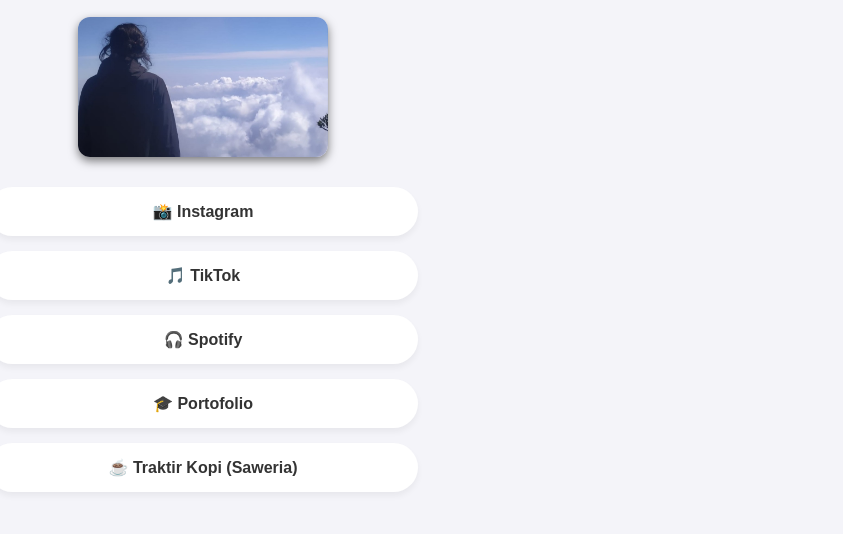
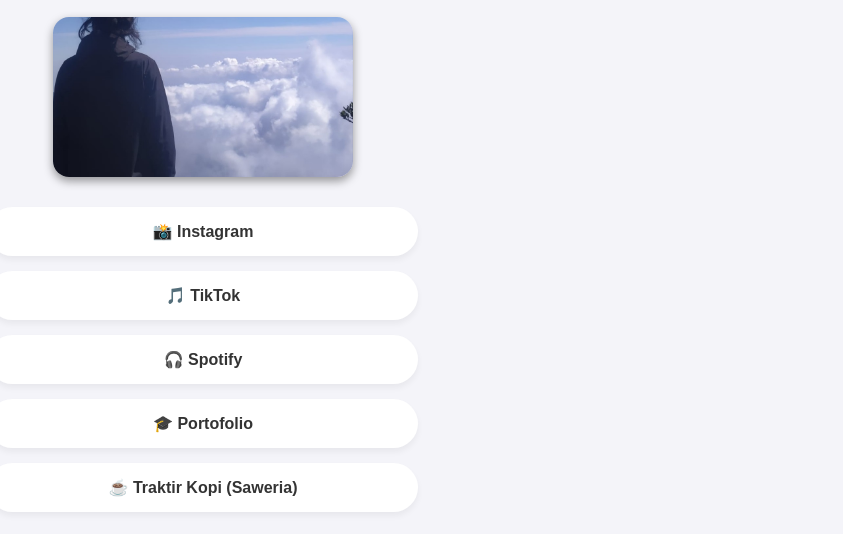
Before and after one commit to rizkyputraaprtm-ctrl/rizkyputrapratama, a plain HTML site: page index.html in a window 1280 px wide. Shown: the part 280-814 px from the top of the page, without its empty margins (437-1280 px from the left). Drawn offline with Linux system fonts and the light colour scheme.

Commit message:
Update style.css

```diff
--- a/style.css
+++ b/style.css
@@ -92,12 +92,13 @@ body.dark-mode .tombol-link:hover {
 }
 
 .foto-persegi-panjang {
-    width: 100%;
-    max-width: 250px; /* Batasi lebar maksimalnya agar tidak terlalu melebar */
-    height: 140px;    /* Ubah tinggi foto jadi lebih kecil (bisa diatur sesuai selera) */
-    object-fit: cover; /* Agar foto tetap rapi dan tidak gepeng */
-    border-radius: 12px; /* Membuat sudutnya melengkung halus */
+    width: 90%;
+    max-width: 300px;         /* Ukuran lebar disamakan agar mirip tombol/ikon di atasnya */
+    height: 160px;            /* Tinggi kotak persegi panjang */
+    object-fit: cover;
+    object-position: bottom;  /* <--- Ini agar fokus gambar ditarik dan nampak dari bawah */
+    border-radius: 16px;      /* <--- Membuat sudut melengkung halus menyerupai kotak IG/TikTok */
     display: block;
-    margin: 0 auto;    /* Posisi otomatis di tengah */
-    box-shadow: 0 4px 10px rgba(0, 0, 0, 0.5);
+    margin: 15px auto 0 auto; /* Jarak atas otomatis agar pas di tengah */
+    box-shadow: 0 4px 10px rgba(0, 0, 0, 0.4);
 }
```
